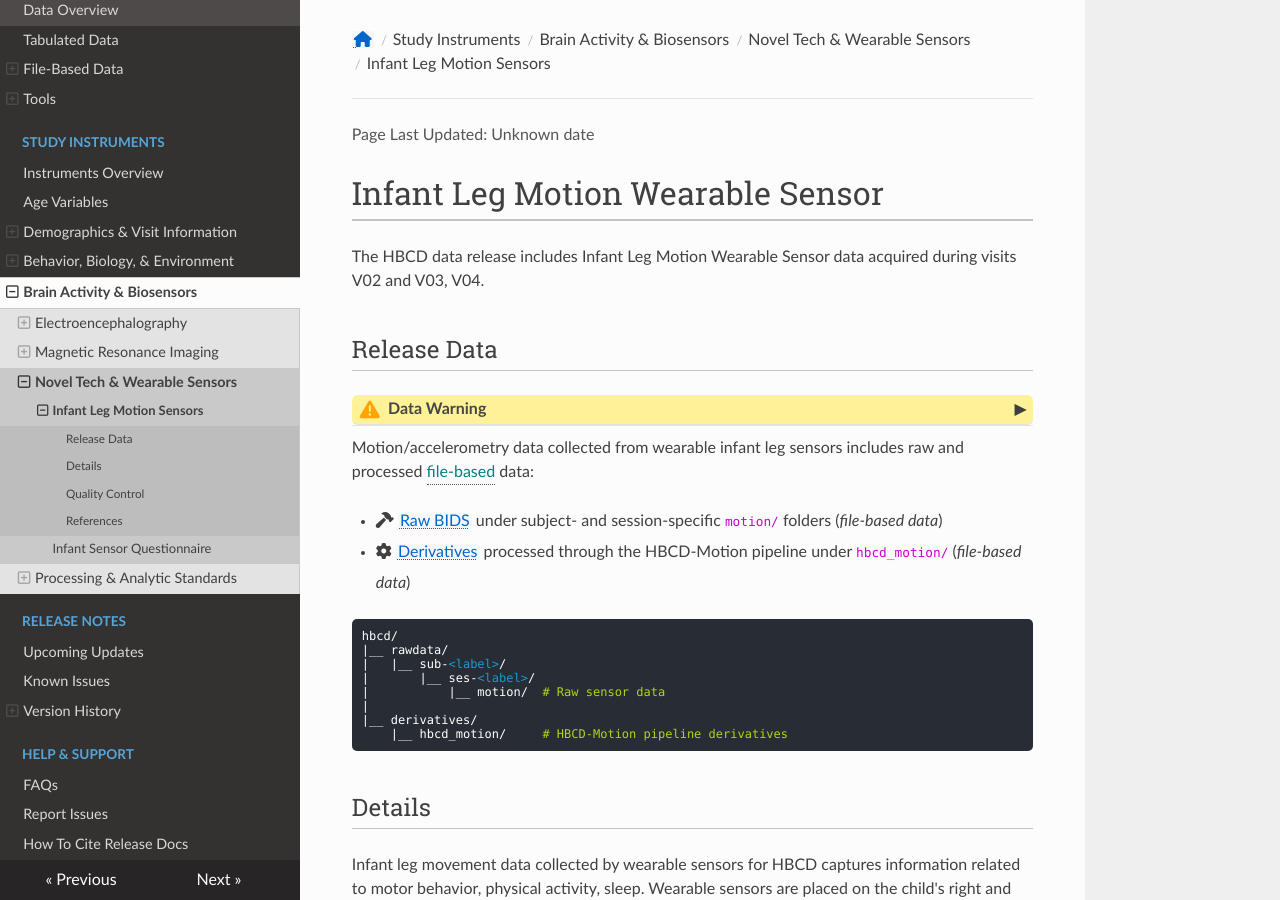
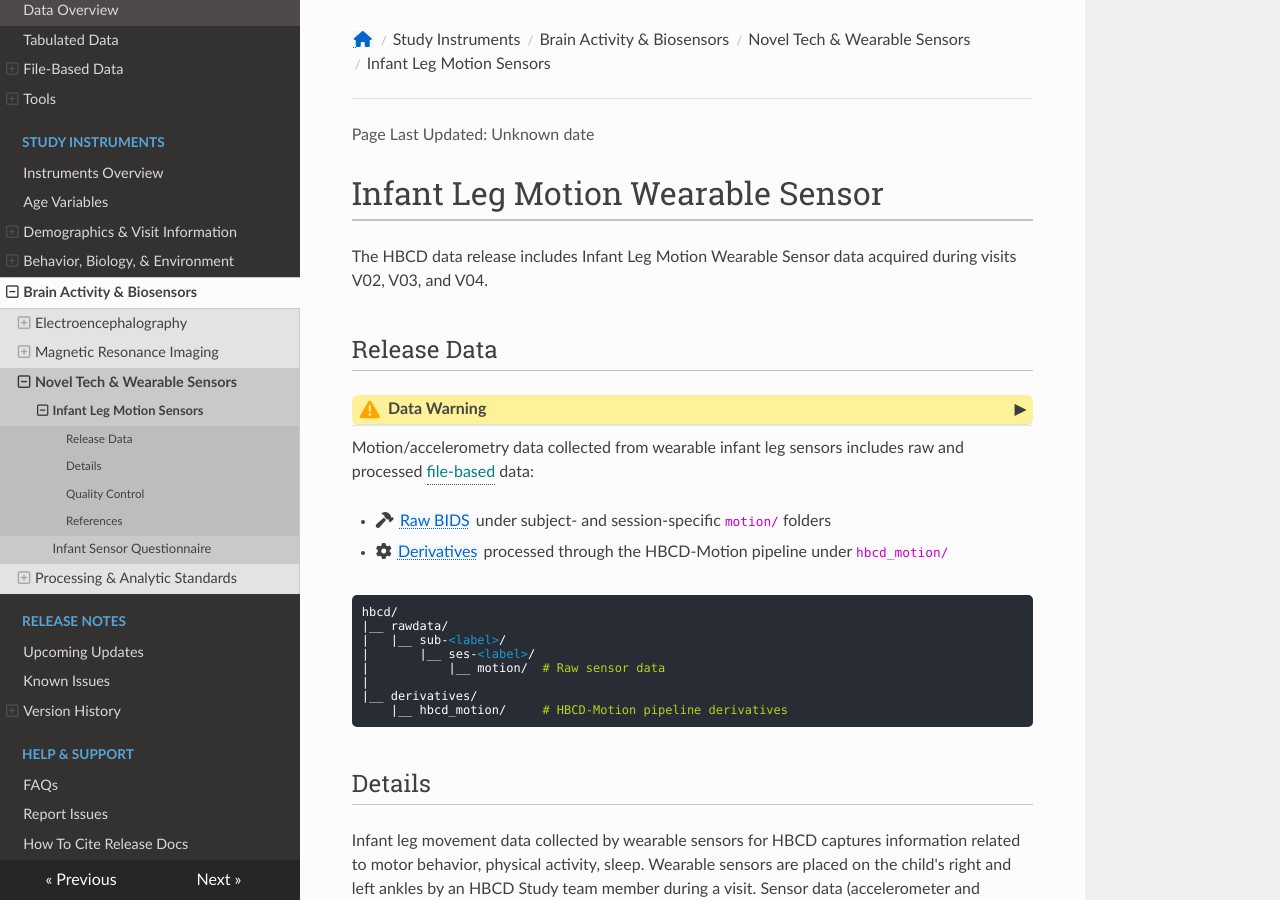
Before and after one commit to nbdc-datahub/hbcd-docs, an MkDocs documentation site: the page built from docs/instruments/sensors/wearsensors.md, in a window 1280 px wide and 900 px high. Built offline with MkDocs 1.6.1, drawn with Linux system fonts in a browser that asks for light colours; nearby versions of some CDN libraries.

Commit message:
Update wearsensors.md
minor typos

```diff
--- a/docs/instruments/sensors/wearsensors.md
+++ b/docs/instruments/sensors/wearsensors.md
@@ -1,6 +1,6 @@
 # Infant Leg Motion Wearable Sensor
 
-The HBCD data release includes Infant Leg Motion Wearable Sensor data acquired during visits V02 and V03, V04.
+The HBCD data release includes Infant Leg Motion Wearable Sensor data acquired during visits V02, V03, and V04.
 
 ## Release Data
 
@@ -21,8 +21,8 @@ The HBCD data release includes Infant Leg Motion Wearable Sensor data acquired d
 
 Motion/accelerometry data collected from wearable infant leg sensors includes raw and processed <span class="tooltip">file-based<span class="tooltiptext">imaging and biosignal data<br>(varied formats)</span></span> data:
 
-- <i class="fa fa-hammer"></i> <a href="../../../datacuration/rawbids/#motion" target="_blank">Raw BIDS</a> under subject- and session-specific <code>motion/</code> folders (*file-based data*)
-- <i class="fas fa-cog"></i> <a href="../../datacuration/derivatives/#biosensors-hbcd-motion" target="_blank">Derivatives</a> processed through the HBCD-Motion pipeline under <code>hbcd_motion/</code> (*file-based data*)
+- <i class="fa fa-hammer"></i> <a href="../../../datacuration/rawbids/#motion" target="_blank">Raw BIDS</a> under subject- and session-specific <code>motion/</code> folders
+- <i class="fas fa-cog"></i> <a href="../../datacuration/derivatives/#biosensors-hbcd-motion" target="_blank">Derivatives</a> processed through the HBCD-Motion pipeline under <code>hbcd_motion/</code>
 
 <pre class="folder-tree">
 hbcd/
```
